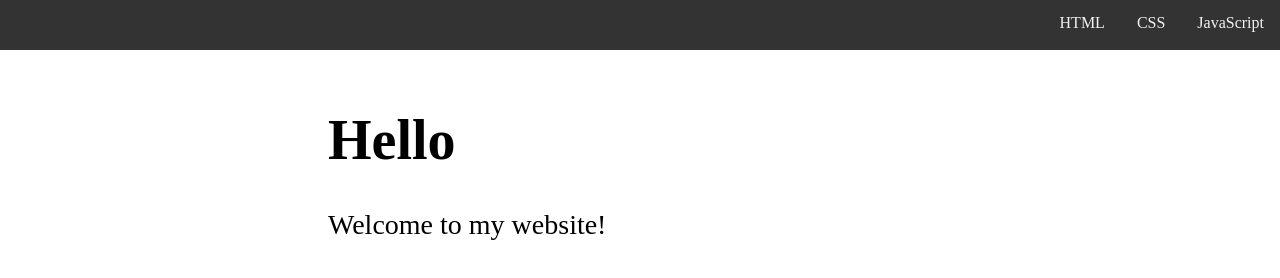
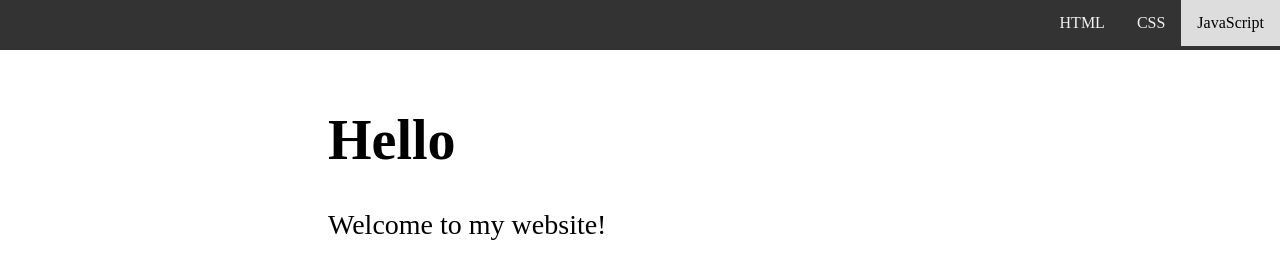
Before and after one commit to hieuphamjr/week3, a plain HTML site: page index.html in a window 1280 px wide. In both pictures the pointer is over the link "JavaScript". Drawn offline with Linux system fonts and the light colour scheme.

Commit message:
Update style.css

```diff
--- a/style.css
+++ b/style.css
@@ -14,6 +14,11 @@
 	text-align: center;
 	padding: 14px 16px;
 	text-decoration: none;
+}
+
+.topnavbar a:hover {
+  background-color: #ddd;
+  color: black;
 }
 
 .sidenavbar{
```
